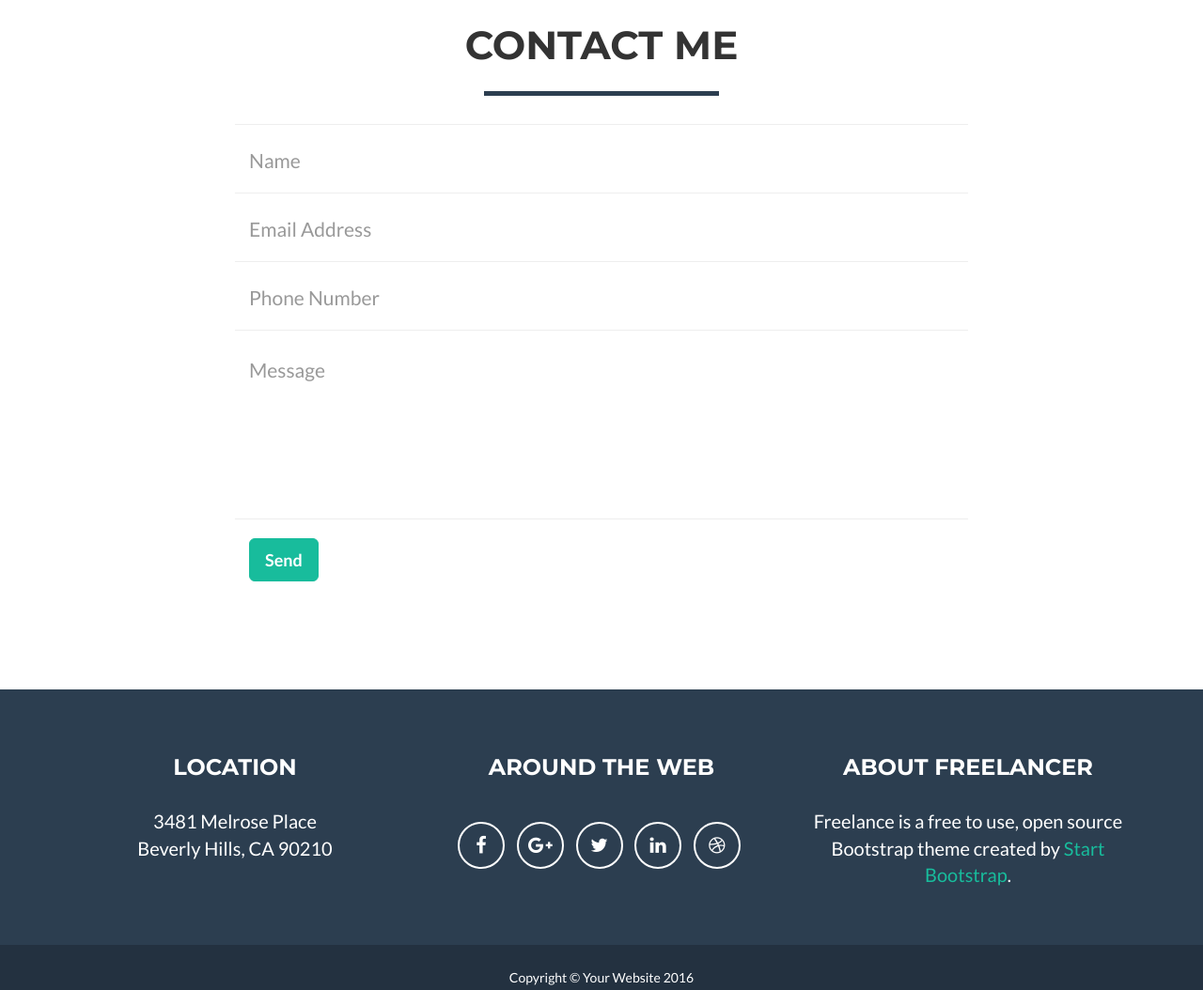
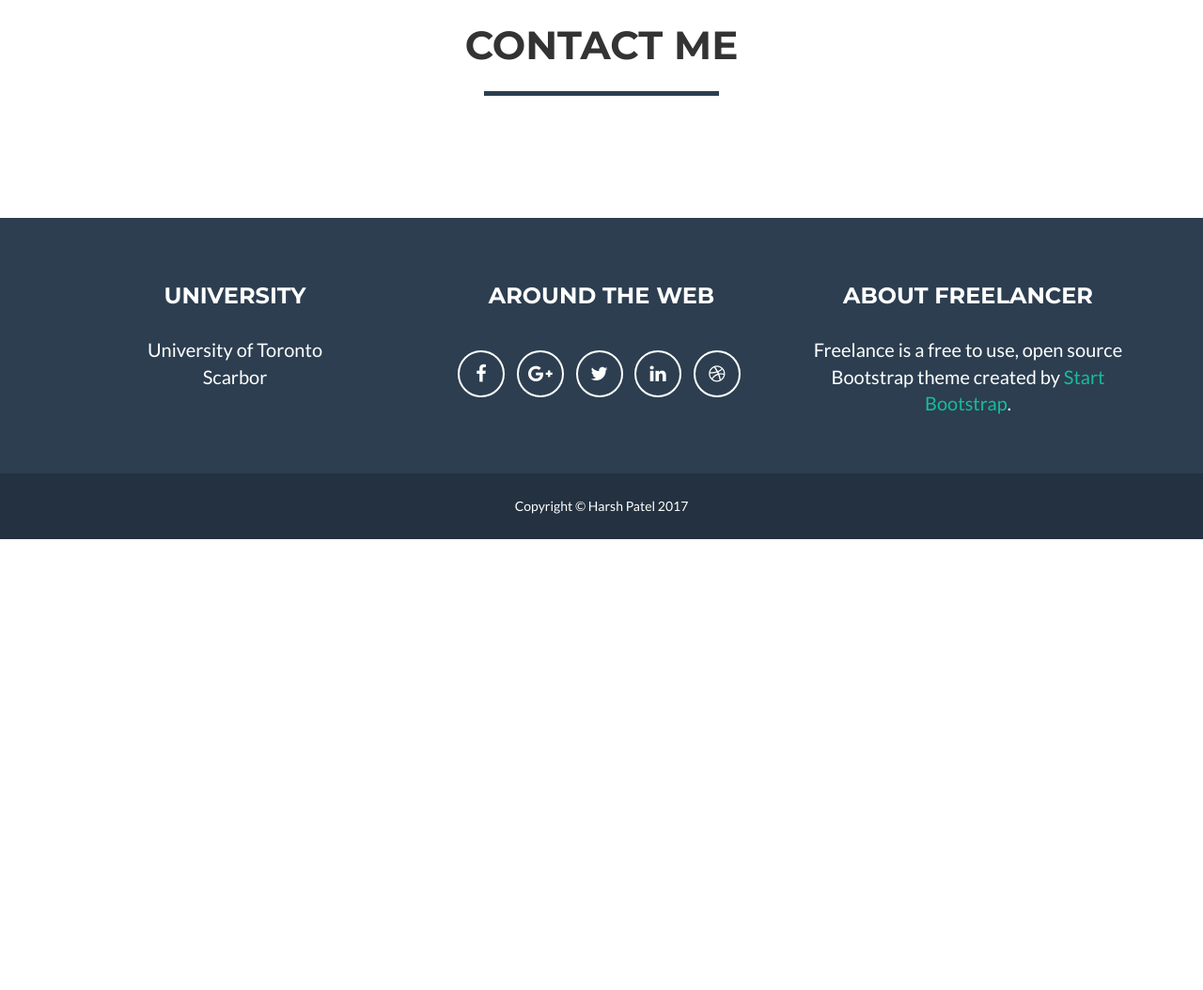
Before and after one commit to harsh6646/Personal_Site, a website: page index.html in a window 1280 px wide. Shown: the part 2280-3334 px from the top of the page at 94% size. After the commit the page ends 2854 px from the top, so only its background shows below. Drawn offline with nearby package versions, Linux system fonts and the light colour scheme.

Commit message:
More edits to customize

```diff
--- a/index.html
+++ b/index.html
@@ -191,47 +191,7 @@
                 </div>
             </div>
             <div class="row">
-                <div class="col-lg-8 col-lg-offset-2">
-                    <!-- To configure the contact form email address, go to mail/contact_me.php and update the email address in the PHP file on line 19. -->
-                    <!-- The form should work on most web servers, but if the form is not working you may need to configure your web server differently. -->
-                    <form name="sentMessage" id="contactForm" novalidate>
-                        <div class="row control-group">
-                            <div class="form-group col-xs-12 floating-label-form-group controls">
-                                <label>Name</label>
-                                <input type="text" class="form-control" placeholder="Name" id="name" required data-validation-required-message="Please enter your name.">
-                                <p class="help-block text-danger"></p>
-                            </div>
-                        </div>
-                        <div class="row control-group">
-                            <div class="form-group col-xs-12 floating-label-form-group controls">
-                                <label>Email Address</label>
-                                <input type="email" class="form-control" placeholder="Email Address" id="email" required data-validation-required-message="Please enter your email address.">
-                                <p class="help-block text-danger"></p>
-                            </div>
-                        </div>
-                        <div class="row control-group">
-                            <div class="form-group col-xs-12 floating-label-form-group controls">
-                                <label>Phone Number</label>
-                                <input type="tel" class="form-control" placeholder="Phone Number" id="phone" required data-validation-required-message="Please enter your phone number.">
-                                <p class="help-block text-danger"></p>
-                            </div>
-                        </div>
-                        <div class="row control-group">
-                            <div class="form-group col-xs-12 floating-label-form-group controls">
-                                <label>Message</label>
-                                <textarea rows="5" class="form-control" placeholder="Message" id="message" required data-validation-required-message="Please enter a message."></textarea>
-                                <p class="help-block text-danger"></p>
-                            </div>
-                        </div>
-                        <br>
-                        <div id="success"></div>
-                        <div class="row">
-                            <div class="form-group col-xs-12">
-                                <button type="submit" class="btn btn-success btn-lg">Send</button>
-                            </div>
-                        </div>
-                    </form>
-                </div>
+
             </div>
         </div>
     </section>
@@ -242,9 +202,9 @@
             <div class="container">
                 <div class="row">
                     <div class="footer-col col-md-4">
-                        <h3>Location</h3>
-                        <p>3481 Melrose Place
-                            <br>Beverly Hills, CA 90210</p>
+                        <h3>University</h3>
+                        <p>University of Toronto
+                            <br>Scarbor</p>
                     </div>
                     <div class="footer-col col-md-4">
                         <h3>Around the Web</h3>
@@ -277,7 +237,7 @@
             <div class="container">
                 <div class="row">
                     <div class="col-lg-12">
-                        Copyright &copy; Your Website 2016
+                        Copyright &copy; Harsh Patel 2017
                     </div>
                 </div>
             </div>
```
